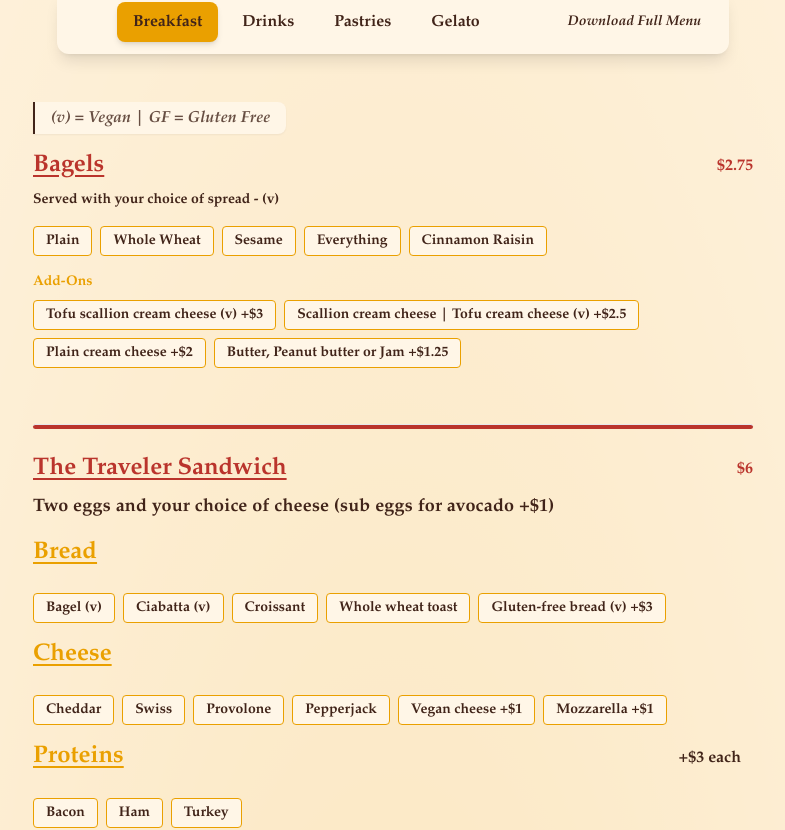
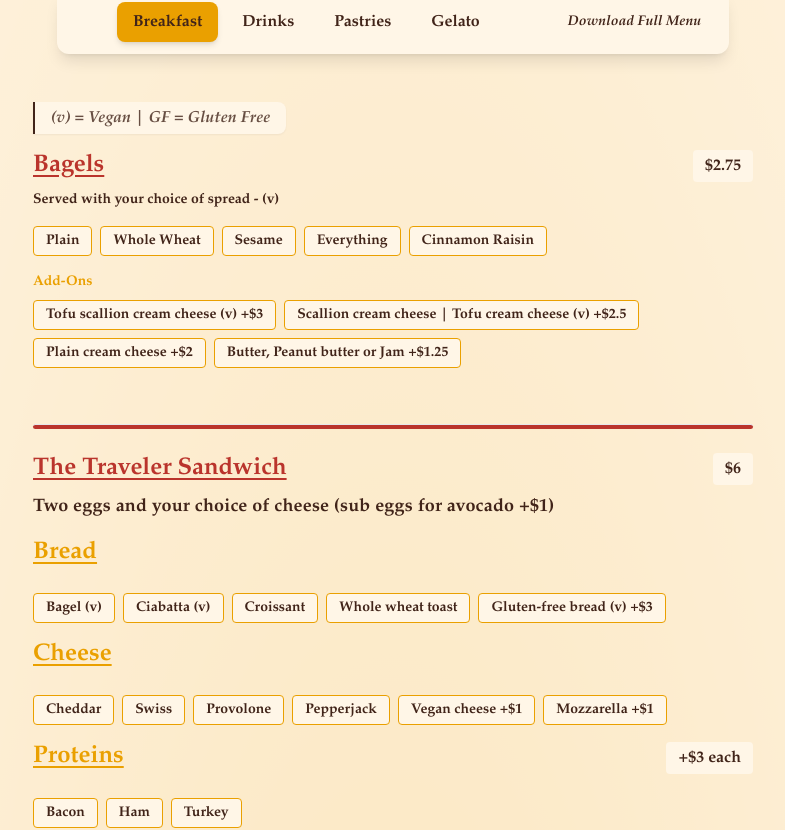
Before and after one commit to RosarioManny/Nomad-Cafe, a React (Vite) app: page /menu in a window 1280 px wide. Shown: the part 562-1392 px from the top of the page, without its empty margins (247-1032 px from the left). Built offline with nearby package versions, Linux system fonts and the light colour scheme.

Commit message:
SizePill && ItemRow  Color/Bg

```diff
--- a/src/components/Menu/components/menu_components.jsx
+++ b/src/components/Menu/components/menu_components.jsx
@@ -9,7 +9,7 @@ export const Pill = ({ className, children }) => (
 
 // PricePill — for standalone prices
 export const PricePill = ({ price }) => (
-  <span className={`px-3 py-1 rounded text- font-semibold whitespace-nowrap`}>
+  <span className={`px-3 py-1 rounded bg-oatmilk font-semibold whitespace-nowrap`}>
     {price}
   </span>
 )
@@ -71,7 +71,7 @@ export const ItemRow = ({ id, name, price }) => (
     >
       {name}
     </h2>
-    <p className={`${theme.color.text.primary} font-black`}>
+    <p className={` bg-oatmilk px-3 py-1 rounded whitespace-nowrap`}>
       ${price}
     </p>
   </div>
--- a/src/components/Menu/submenu/MenuBeverages.jsx
+++ b/src/components/Menu/submenu/MenuBeverages.jsx
@@ -210,9 +210,8 @@ export const MenuBeverages = () => {
                   <h3 className={`${theme.color.text.primary} ${theme.text.menuHeading} text-left`}>
                     {item.name}
                   </h3>
-                  <span className="bg-oatmilk px-3 py-1 rounded text-sm font-semibold">
-                    ${item.price}
-                  </span>
+                  <PricePill price={item.price} />
+
                 </div>
                 {item.varieties && (
                   <VarietyChips
@@ -257,7 +256,8 @@ export const MenuBeverages = () => {
                   <h3 className={`${theme.color.text.primary} ${theme.text.body}`}>
                     {item.name}
                   </h3>
-                  <PricePill price={`$${item.price.toFixed(2)}`} />
+                  <PricePill price={`${item.price}`} />
+
                 </div>
 
                 {item.description && (
```
Also changed, not shown: src/components/Menu/submenu/MenuBreakfast.jsx (line endings or trailing spaces).
